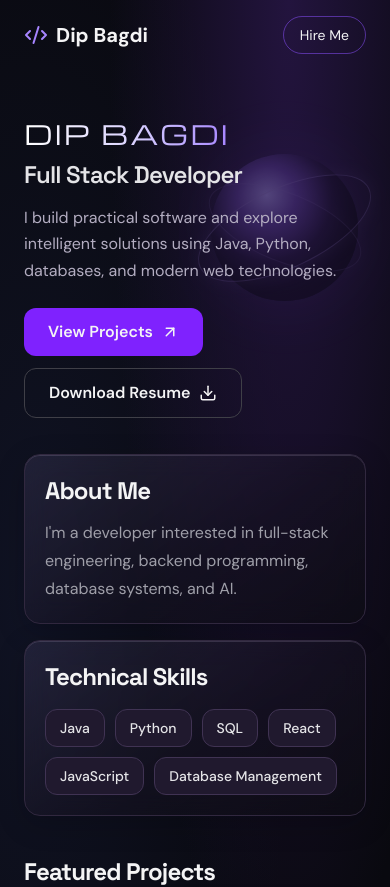
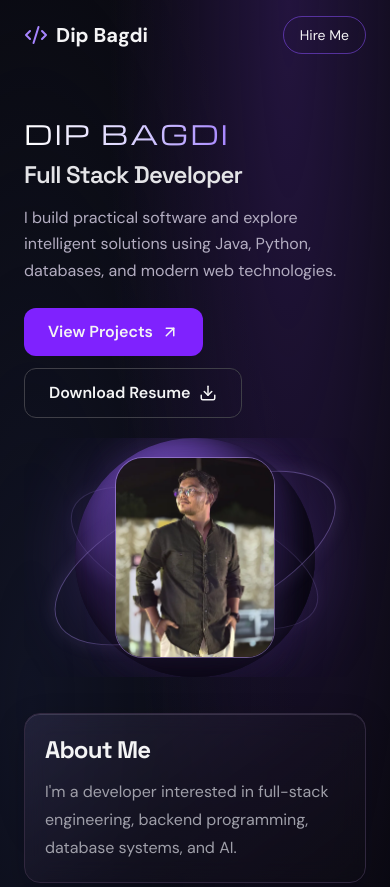
Before and after one commit to dip078/Portfolio, a React (Vite) app: page / in a window 390 px wide. Shown: the top 887 px of the page. Built offline with nearby package versions, Linux system fonts and the light colour scheme.

Commit message:
Add selected portrait to the portfolio hero

```diff
--- a/src/App.jsx
+++ b/src/App.jsx
@@ -49,7 +49,10 @@ export default function App() {
 
       <main id="home">
         <section className="hero mx-auto max-w-6xl px-6 pt-12 pb-9 sm:pt-17 sm:pb-12">
-          <div className="hero-orbit" aria-hidden="true"><span className="orbit-ring" /><span className="orbit-hit" /></div>
+          <div className="hero-orbit hero-portrait">
+            <span className="orbit-ring" aria-hidden="true" />
+            <img src="/dip-bagdi-portrait.webp" alt="Dip Bagdi" />
+          </div>
           <div className="relative">
             <h1 className="hero-name"><span className="bg-gradient-to-r from-white via-violet-200 to-violet-400 bg-clip-text text-transparent">Dip Bagdi</span></h1>
             <h2 className="hero-role mt-3 text-zinc-200">Full Stack Developer</h2>
--- a/src/index.css
+++ b/src/index.css
@@ -99,25 +99,49 @@ a:focus-visible {
   html { scroll-behavior: auto; }
 }
 
-.orbit-hit {
+.hero-portrait img {
   grid-area: 1 / 1;
-  width: min(70%, 285px);
-  aspect-ratio: 1;
-  border-radius: 50%;
+  z-index: 1;
+  width: min(54%, 255px);
+  aspect-ratio: 4 / 5;
+  object-fit: cover;
+  object-position: center 25%;
+  border: 1px solid #ac90db96;
+  border-radius: 1.75rem;
+  box-shadow: 0 16px 44px #080511a8, 0 0 32px #9b69ef42;
+}
+
+@media (max-width: 767px) {
+  .hero:has(.hero-portrait) {
+    display: flex;
+    flex-direction: column-reverse;
+    gap: 1.25rem;
+  }
+
+  .hero-portrait {
+    position: relative;
+    inset: auto;
+    z-index: 0;
+    min-height: 220px;
+    opacity: 1;
+  }
+
+  .hero-portrait img { width: min(47%, 170px); }
 }
 
 @media (hover: hover) and (pointer: fine) and (prefers-reduced-motion: no-preference) {
-  .orbit-hit { pointer-events: auto; }
+  .hero-portrait img { pointer-events: auto; }
 
   .hero-orbit::before,
   .hero-orbit::after,
-  .orbit-ring {
+  .orbit-ring,
+  .hero-portrait img {
     transition: translate 450ms ease-out;
   }
 
-  .hero-orbit:has(.orbit-hit:hover)::before,
-  .hero-orbit:has(.orbit-hit:hover)::after,
-  .hero-orbit:has(.orbit-hit:hover) .orbit-ring {
+  .hero-portrait:has(img:hover)::before,
+  .hero-portrait:has(img:hover)::after,
+  .hero-portrait:has(img:hover) .orbit-ring {
     translate: 0 -5px;
   }
 
@@ -153,3 +177,7 @@ h1, h2, h3, h4 {
   font-size: clamp(1rem, 2.2vw, 1.125rem);
   line-height: 1.65;
 }
+
+@media (min-width: 768px) {
+  .hero:has(.hero-portrait) > .relative { max-width: 52%; }
+}
```
Also changed, not shown: public/dip-bagdi-portrait.webp (added).
